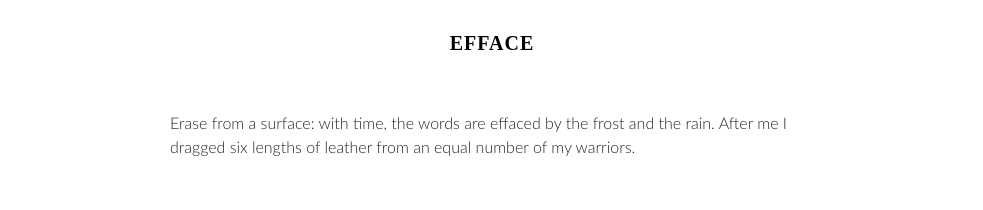
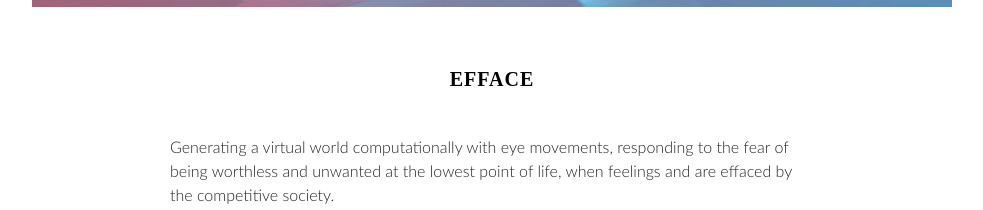
Before and after one commit to Dugyu/Dugyu.github.io, a plain HTML site: page index.html in a window 1280 px wide. Shown: the part 1483-1693 px from the top of the page, without its empty margins (148-1131 px from the left). Drawn offline with Linux system fonts and the light colour scheme; a web font is replaced by a local one.

Commit message:
update project description & wrapper style

```diff
--- a/css/style.css
+++ b/css/style.css
@@ -91,13 +91,13 @@ body
   display: flex;
   align-items: center;
   flex-direction: column;
-  margin-bottom: 48px;
+  margin-bottom: 72px;
   transition: order 0.1s;
 }
 
 .project-title{
-  margin-top: 48px;
-  margin-bottom: 48px;
+  margin-top: 60px;
+  margin-bottom: 36px;
 }
 img.project-cover{
   cursor: pointer;
--- a/data/catalog.csv
+++ b/data/catalog.csv
@@ -1,4 +1,4 @@
 id,title,year,season,abstract,cover_img,cover_video
 1,Xenolith,2019,Fall,"Merging the reality with the virtual by chroma keying, depicting the feeling of being in a foreign place for so long, when the exhilaration solidifies and the segregated yet condensed life starts to feel like a dream that you can not awake from.",Xenolith_Cover.jpg,Xenolith_Short.mp4
-2,Efface,2019,Spring,"Erase from a surface: with time, the words are effaced by the frost and the rain. After me I dragged six lengths of leather from an equal number of my warriors.",Efface_Cover.jpg,
+2,Efface,2019,Spring,"Generating a virtual world computationally with eye movements, responding to the fear of being worthless and unwanted at the lowest point of life, when feelings and are effaced by the competitive society.",Efface_Cover.jpg,
 3,Engram,2018,Fall,A hypothetical permanent change in the brain accounting for the existence of memory; a memory trace. After me I dragged six lengths of leather from an equal number of my warriors.,Engram_Cover.jpg,
```
Also changed, not shown: 1 other file.
